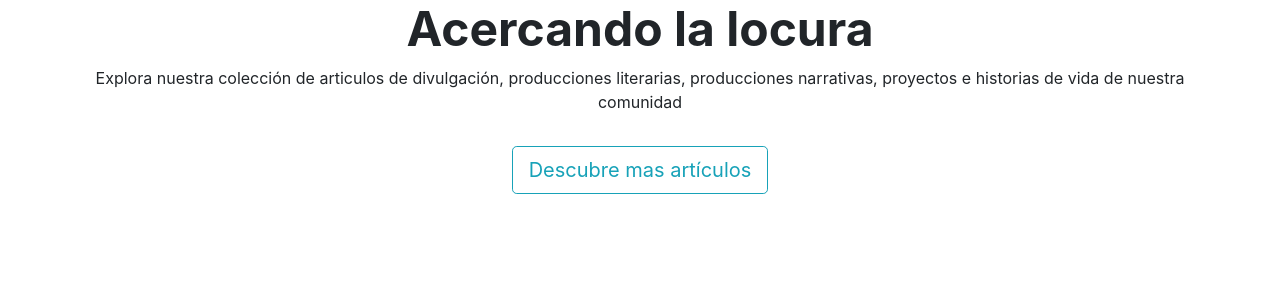
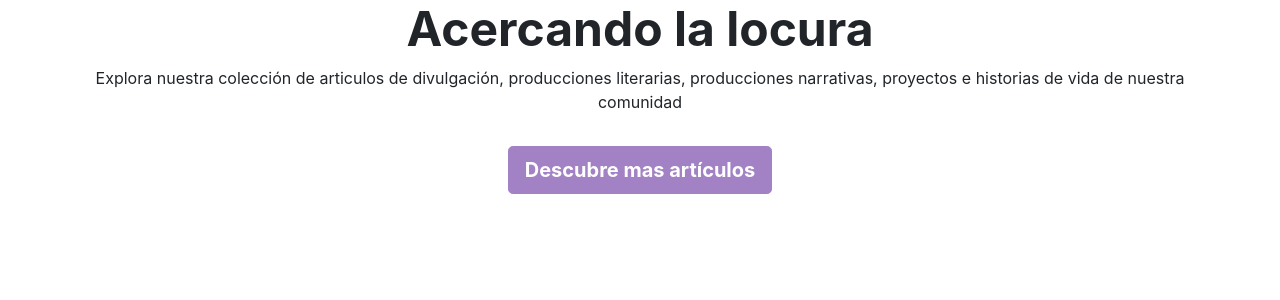
Before and after one commit to Taro-IT/Espresso, a Laravel app: page /medium in a window 1280 px wide. Shown: the top 300 px of the page. Run offline with Laravel 8, Linux system fonts and the light colour scheme.

Commit message:
feat: make custom purple button

```diff
--- a/public/css/medium_posts_styles.css
+++ b/public/css/medium_posts_styles.css
@@ -48,3 +48,38 @@ div[data-medium-post-id='3'] > .medium_post > a > .medium_post_img,
 div[data-medium-post-id='4'] > .medium_post > a > .medium_post_img{
   height: 150px;
 }
+
+/*.btn-outline-purple {
+  color: #a282c4;
+  background-color: #ffffff;
+  border-color: #a282c4;
+  font-weight: bold;
+}
+
+.btn-outline-purple:hover,
+.btn-outline-purple:active,
+.btn-outline-purple:focus,
+.btn-outline-purple.active {
+  background: #a282c4;
+  color: #ffffff;
+  border-color: #a282c4;
+}*/
+.btn-custom-purple {
+  color: #ffffff;
+  background-color: #a282c4;
+  border-color: #a282c4;
+  font-weight: bold;
+}
+
+.btn-custom-purple:hover,
+.btn-custom-purple:active,
+.btn-custom-purple:focus,
+.btn-custom-purple.active {
+  background: #ffffff;
+  color: #a282c4;
+  border-color: #a282c4;
+}
+
+.btn-custom-purple:focus {
+  box-shadow:0 0 0 .2rem rgb(177, 123, 235, 0.5);
+}
--- a/resources/views/medium.blade.php
+++ b/resources/views/medium.blade.php
@@ -27,7 +27,7 @@
                 </div>
             </div>
             <div class="d-flex justify-content-center">
-                <button type="button" class="btn btn-outline-info btn-lg mb-5">Descubre mas artículos</button>
+                <button type="button" class="btn btn-custom-purple btn-lg mb-5">Descubre mas artículos</button>
             </div>
         </section>
     </div>
```
